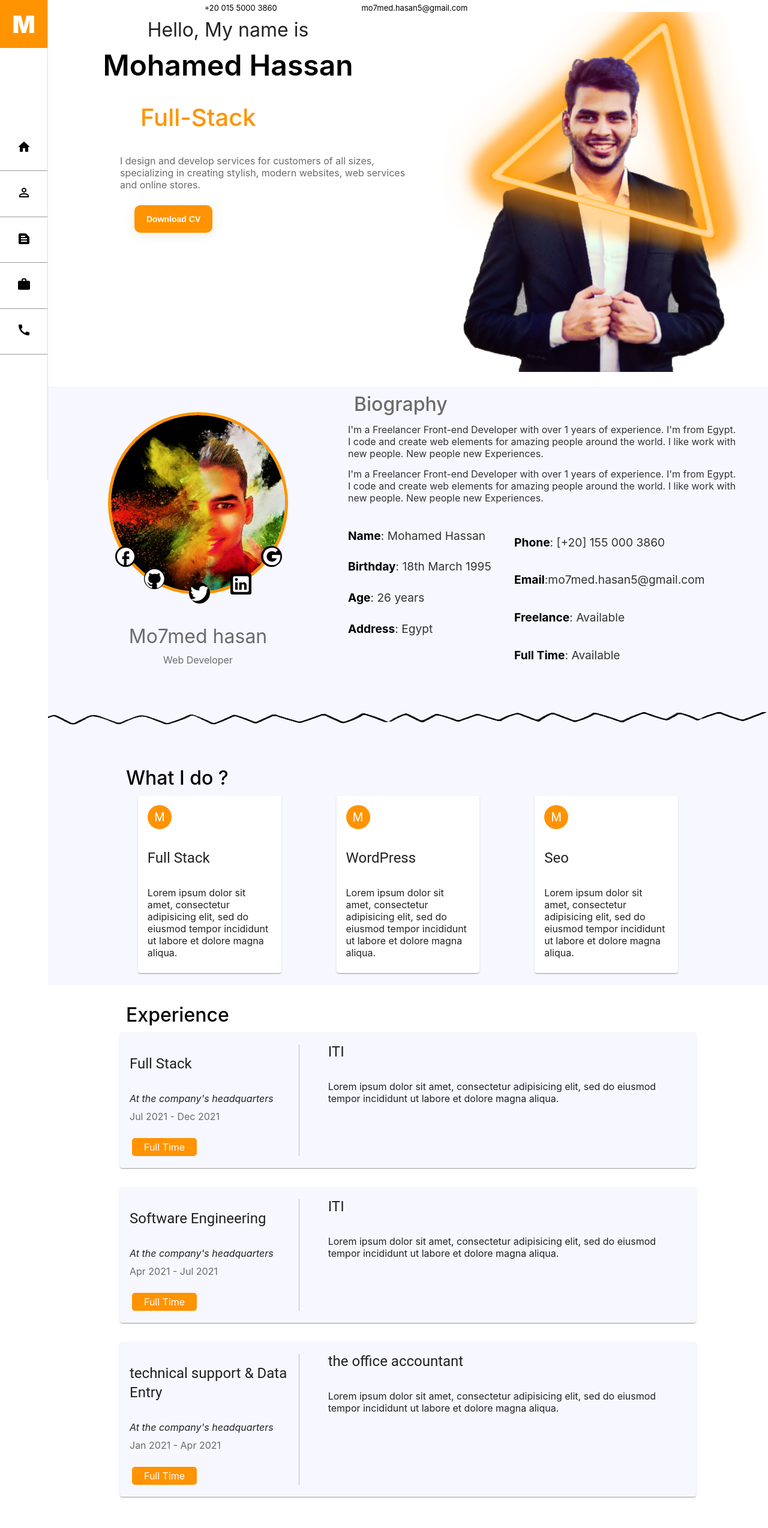
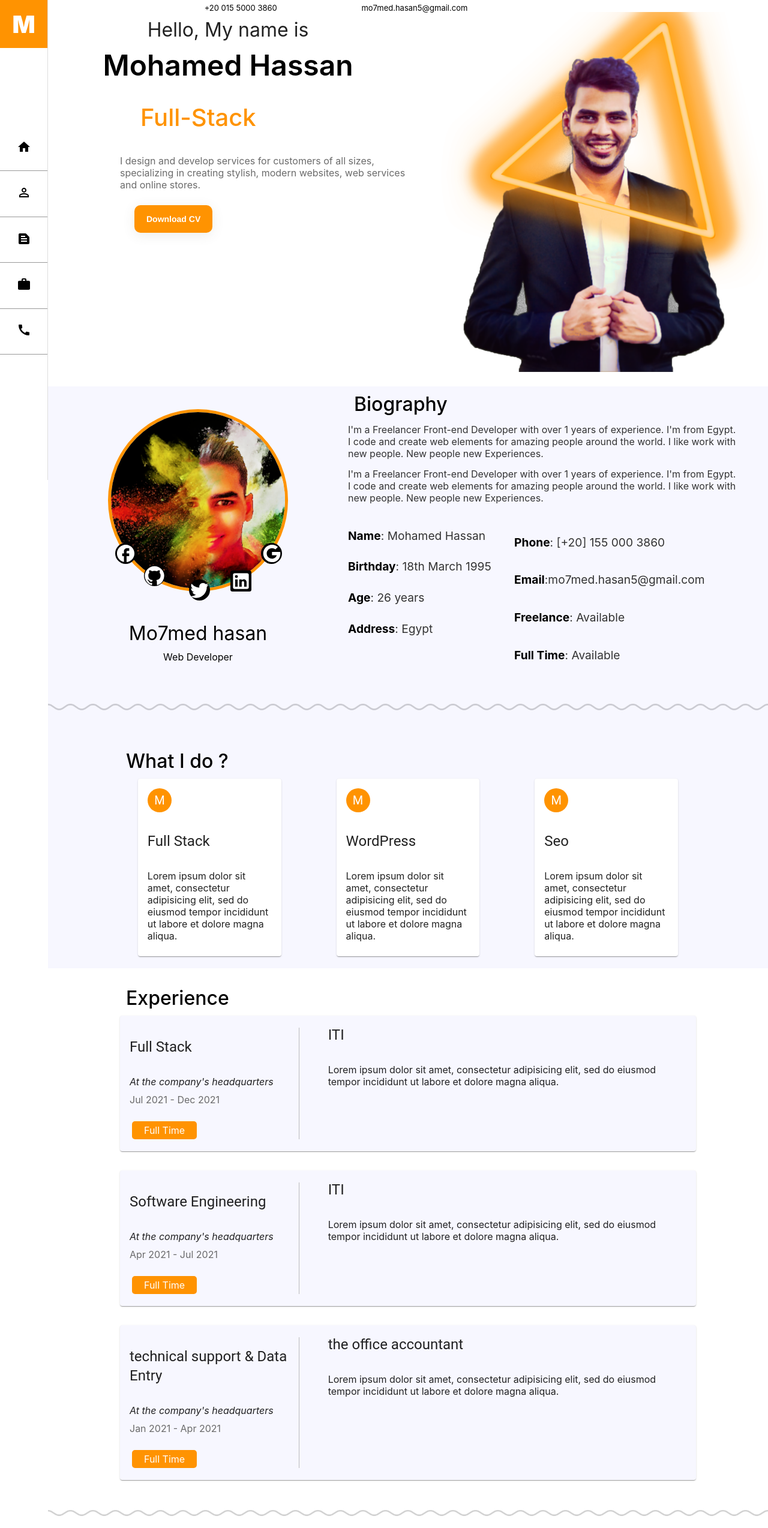
Before and after one commit to mo7medhasan/profile, a React (Create React App) app: page / in a window 1280 px wide. Shown: the top 2547 px of the page at 60% size. Built offline with nearby package versions, Linux system fonts and the light colour scheme.

Commit message:
fdsafadsf

```diff
--- a/src/App.css
+++ b/src/App.css
@@ -29,9 +29,12 @@ h1,p,.move{
 }.fw-5{font-weight: 500;}
 .img-hr-line-zigzag{
   object-fit:fill;
-  width:100%;
-  height: 30px;
-  margin:30px 0;
+  width:25%;
+  /* background-image: url('./assets/line\ zigzag.png');
+  background-repeat: repeat-x !important;
+  background-size: auto 6px;
+  background-position: 50%; */
+  margin:30px auto;
 }.center{
   margin: auto;
 }
--- a/src/components/About/About-content/About1.js
+++ b/src/components/About/About-content/About1.js
@@ -10,17 +10,18 @@ import mo7medAbout from "../../../assets/mo7med about component.png";
 import "./style.css";
 
 export default function About1() {
+  const   Alt="image zoon to profile ";
   return (
     <div className="content-about">
-      <Grid container className="content-about">
+      <Grid container sx={12} className="content-about" >
         <Grid item sx={12} md={5} className="content-about1">
-          <p className="left-about">
+          <div className="left-about move">
             <div className="for-img-about">
               <div className="img-about">
                 <img
                   src={mo7medAbout}
                   className="img-about-content"
-                  alt="image zoon to profile "
+                  alt={Alt}
                 />
               </div>
               <a
@@ -58,10 +59,10 @@ export default function About1() {
               <div className="h1">Mo7med hasan</div>
               <div>Web Developer</div>
             </div>
-          </p>
+          </div>
         </Grid>
         <Grid item sx={12} md={7} className="content-header1">
-          <p className="right-about">
+          <div className="right-about move">
             <div className="h1 fw-5">Biography</div>
             <article className="p-about-text">
               I'm a Freelancer Front-end Developer with over 1 years of
@@ -94,7 +95,7 @@ export default function About1() {
                 </ul>
               </Grid>
             </article>
-          </p>
+          </div>
         </Grid>
       </Grid>
     </div>
--- a/src/components/About/About.js
+++ b/src/components/About/About.js
@@ -8,6 +8,10 @@ export default function About() {
         <div style={{backgroundColor:"#F7F7FF",position:"relative"}} id='About'>
             <About1/>
             <img src={hr} alt='hr line zigzag png' className='img-hr-line-zigzag' />
+            <img src={hr} alt='hr line zigzag png' className='img-hr-line-zigzag' />
+            <img src={hr} alt='hr line zigzag png' className='img-hr-line-zigzag' />
+            <img src={hr} alt='hr line zigzag png' className='img-hr-line-zigzag' />
+
             <About2/>
         </div>
     )
--- a/src/components/Contact/Contact.js
+++ b/src/components/Contact/Contact.js
@@ -16,7 +16,9 @@ export default function Contact() {
 
   return (
     <div style={{ backgroundColor: "#F7F7FF" }} id="contact">
-
+   <img src={hr} alt="hr line zigzag png" className="img-hr-line-zigzag" />
+      <img src={hr} alt="hr line zigzag png" className="img-hr-line-zigzag" />
+      <img src={hr} alt="hr line zigzag png" className="img-hr-line-zigzag" />
       <img src={hr} alt="hr line zigzag png" className="img-hr-line-zigzag" />
       <div className="container move">
         <Grid container spacing={4}>
@@ -53,7 +55,7 @@ export default function Contact() {
           <Grid item container sx={12} md={7}>
 
             <h3> Say Something </h3>
-            <form action="https://formsubmit.co/mo7med.hasan5@gmail.com" method="POST"   >
+            <form action="https://formsubmit.co/mo7med.hasan5@gmail.com" method="POST"  >
               <Grid container spacing={1}>
                 <Grid xs={12} sm={6} item>
                   <TextField
@@ -61,7 +63,7 @@ export default function Contact() {
                     placeholder="Enter first name"
                     label="First Name"
                     variant="outlined"
-                    name="name"
+                    name="First Name"
                     fullWidth
                     required
                   />
@@ -71,7 +73,7 @@ export default function Contact() {
                     className="textField"
                     placeholder="Enter last name"
                     label="Last Name"
-                    name="name"
+                    name="Last Name"
                     variant="outlined"
                     fullWidth
                     required
--- a/src/components/Portfolio/content/ContentPortfolio.js
+++ b/src/components/Portfolio/content/ContentPortfolio.js
@@ -5,7 +5,7 @@ import ImageListItem from "@mui/material/ImageListItem";
 import ImageListItemBar from "@mui/material/ImageListItemBar";
 import { Grid } from "@mui/material";
 import IconButton from "@mui/material/IconButton";
-import InfoIcon from "@mui/icons-material/Info";
+
 import ImgPortfolio1 from "../../../assets/projects/tempela-html-css.png";
 import ImgPortfolio2 from "../../../assets/projects/Amazon.png";
 import ImgPortfolio3 from "../../../assets/projects/fast-ecommerce.png";
@@ -18,7 +18,7 @@ export default function ContentPortfolio() {
     <ImageList cols={1} gap={1}>
       <Grid container spacing={4}>
         {itemData.map((item) => (
-          <Grid item container sx={12} sm={6} md={4} className="move">
+          <Grid item container sx={12} sm={6} md={4} className="move" key={Math.random()}>
             <a href={item.url} className="img-portfolio ">
               <ImageListItem key={item.img} className="">
                 <img src={item.img} alt={item.title} loading="lazy" />
--- a/src/components/Resume/Education&Skills/Education.js
+++ b/src/components/Resume/Education&Skills/Education.js
@@ -1,6 +1,6 @@
 import React from 'react';
 import { Grid } from '@mui/material';
-import CardHeader from '@mui/material/CardHeader';
+
 import Bar from './Bar';
 
 export default function Education() {
--- a/src/components/Resume/Experience/Card.js
+++ b/src/components/Resume/Experience/Card.js
@@ -6,7 +6,7 @@ import CardHeader from '@mui/material/CardHeader';
 import CardContent from '@mui/material/CardContent';
 import "../Style.css"
 
-import Avatar from '@mui/material/Avatar';
+
 
 
 export default function BasicCard({ card }) {
--- a/src/components/Resume/Resume.js
+++ b/src/components/Resume/Resume.js
@@ -5,6 +5,9 @@ import Education from './Education&Skills/Education'
 function Resume() {
   return (<> <div className='container' id='Experience'>
     <Experience /> </div>
+    <img src={hr} alt='hr line zigzag png' className='img-hr-line-zigzag' />
+    <img src={hr} alt='hr line zigzag png' className='img-hr-line-zigzag' />
+    <img src={hr} alt='hr line zigzag png' className='img-hr-line-zigzag' />
     <img src={hr} alt='hr line zigzag png' className='img-hr-line-zigzag' />
       <div className='container'>
         <Education/>
--- a/src/components/header/header/HeaderMain.js
+++ b/src/components/header/header/HeaderMain.js
@@ -9,7 +9,10 @@ import mo7med from '../../../assets/mohamed person image png.png'
 
 export default function FullWidthGrid() {
 const OpenCV= ()=> window.open("https://drive.google.com/file/d/1Nc_3t-svqP36cAXkritzE_sui-z-awTE/view?usp=sharing");
-  return (
+const Alt=";image to profile mo7med in header";
+
+
+return (
     <div >
       <Grid container  >
         <Grid  item md={6} xs={12} className='content-header'>
@@ -53,7 +56,7 @@ const OpenCV= ()=> window.open("https://drive.google.com/file/d/1Nc_3t-svqP36cAX
         </Grid>
         <Grid item md={6} xs={12} className='img-profile'>
           <div >
-            <img src={mo7med} alt='image to profile mo7med in header' className='img-profile-content' />
+            <img src={mo7med} alt={Alt} className='img-profile-content' />
           </div>
         </Grid>
 
```
Also changed, not shown: src/assets/line zigzag.png.
